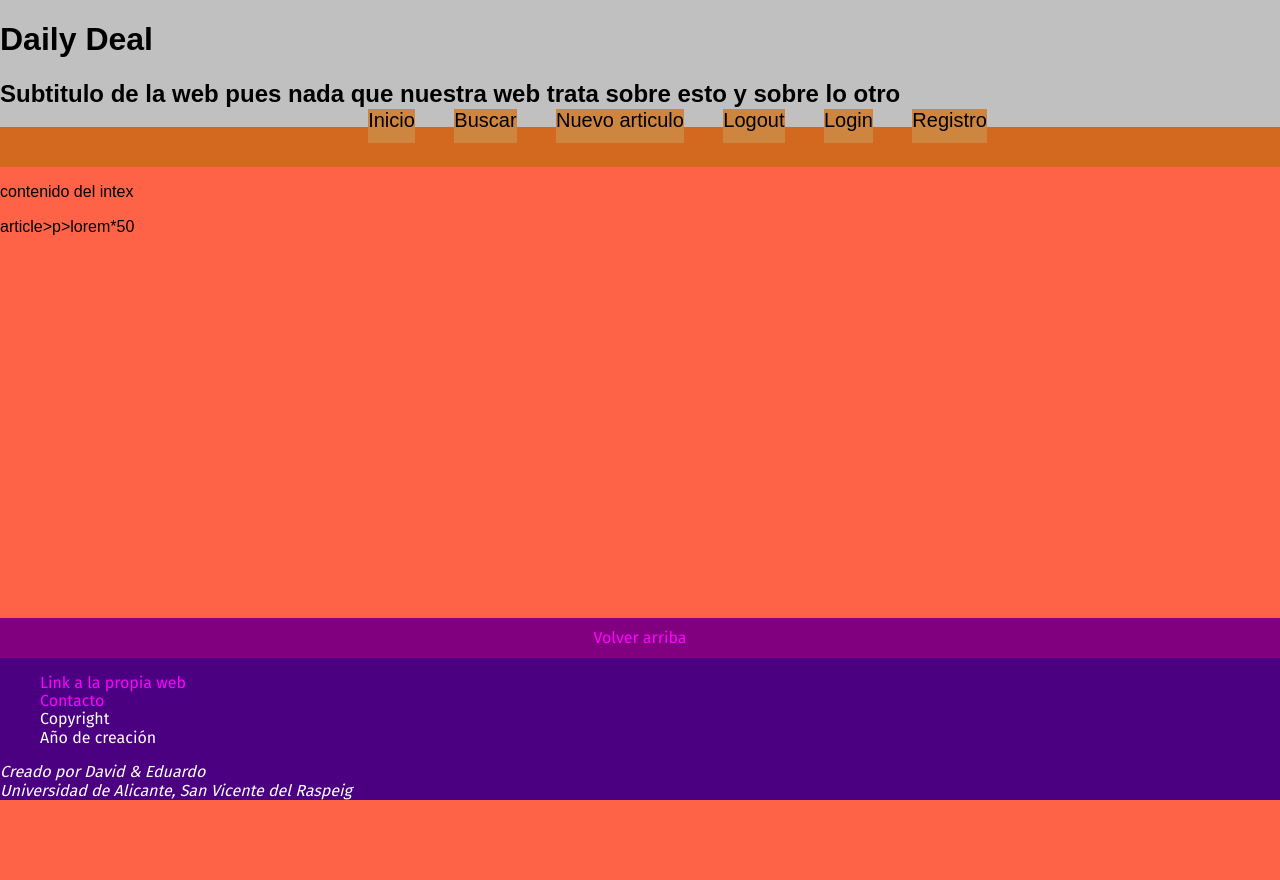
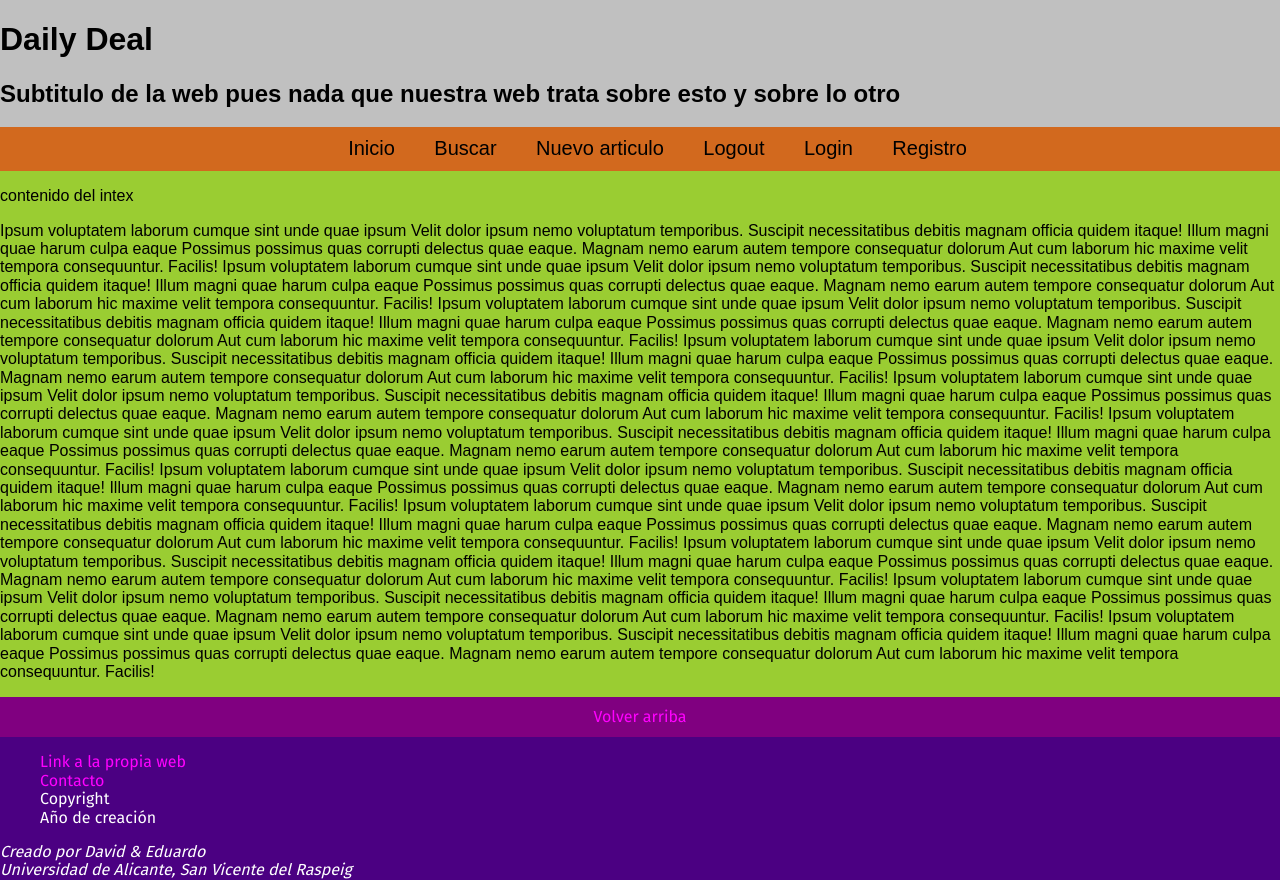
Before and after one commit to edugomez102/pcw_practicas, a PHP site: page / in a window 1280 px wide. Before the commit the page ends 800 px from the top, so only its background shows below. Run offline with PHP 8.4, Linux system fonts and the light colour scheme.

Commit message:
arreglado nav en 640+

```diff
--- a/css/main.css
+++ b/css/main.css
@@ -98,20 +98,20 @@ nav ul li a{
 }
 /* TODO Edu(06/02/2020): contenido ajustable */
 main{
-	background-color: tomato;
+	background-color: yellowgreen;
 	flex: 1;
 	/* align-self: center; */
 	justify-content: center;
-
-	/* flex-direction: column; */
 	/* margin-top:auto; */
 	/* margin-bottom: auto; */
 	/* display: flex; */
 	/* height: fit-content; */
 }
+main p{
+	justify-content: center;
+}
 
 footer{
-	/* 	TODO Edu(06/02/2020): fijar abajo */
 	/* font-family: 'Quicksand', sans-serif; */
 	font-family: 'Fira Sans', sans-serif;
 	background: indigo;
@@ -165,40 +165,34 @@ footer ul{
 	/* } */
 	/* TODO Edu(06/02/2020): No sé si esto tiene algo que ver con el flex */
 	/* TODO Edu(07/02/2020): poner iconos */
-	/* TODO Edu(07/02/2020): poner el texto alineado con el nav */
 	nav{
+		/* TODO Edu(07/02/2020): Pregunta si se puede usar */
+		all:unset;
+		/* position: static; */
 		font-family: sans-serif;
 		background: chocolate;
-		position: relative;
 		width: 100%;
-		height: 40px;
-		/* height: 0; */
-		padding: 0px;
-		top: 0px;
-		left: 0px;
-		text-align: left;
+		/* top: 0px; */
+		/* left: 0px; */
 	}
-	nav div {
-		height: 0;
-		width: 0;
-	}
+	nav div { all: unset; }
 	nav ul{
-		position: relative;
-		left: 0px;
+		all:unset;
+		/* position: static; */
 		width: 100%;
-		height: 0px;
+		display: inline-block;
 		list-style-type: none;
 		text-align: center;
-		top: -50px;
-		transform: translate(0, 0);
+		/* transform: translate(0, 0); */
 	}
 	nav ul li{
+		all: unset;
 		display: inline-block;
-		padding: 0px;
-		top: 6px;
+		list-style-type: none;
+		/* padding: 0px; */
 		margin-left: 35px;
-		position: relative;
-		background: peru;
+		/* position: relative; */
+		/* background: peru; */
 	}
 	nav ul li a{
 		text-decoration: none;
@@ -223,7 +217,6 @@ footer ul{
 		/* animar barra nav */
 		transform: scaleX(1);
 	}
-	/* TODO Edu(04/02/2020): mirar como hacer para que esté siempre abajo del todo  */
 }
 form input[type=email],
 form input[type=password],
--- a/index.html
+++ b/index.html
@@ -17,7 +17,7 @@
 				<h2>Subtitulo de la web pues nada que nuestra web trata sobre esto y sobre lo otro</h2>
 			</hgroup>
 		</header>
-		<!-- TODO (06/02/2020): nave dentoj -->
+		<!-- TODO (06/02/2020): nav en header?-->
 		<nav>
 			<input type="checkbox">
 			<div> </div>
@@ -32,14 +32,28 @@
 				<li><a href="registro.html">Registro</a></li>
 			</ul>
 		</nav>
-		<!-- TODO (04/02/2020): Preguntar si aquí usar un div o section o que -->
 		<main>
 			<article>
 				<p>
 				contenido del intex
 				</p>
 			</article>
-			article>p>lorem*50
+			<article>
+				<p>
+					Ipsum voluptatem laborum cumque sint unde quae ipsum Velit dolor ipsum nemo voluptatum temporibus. Suscipit necessitatibus debitis magnam officia quidem itaque! Illum magni quae harum culpa eaque Possimus possimus quas corrupti delectus quae eaque. Magnam nemo earum autem tempore consequatur dolorum Aut cum laborum hic maxime velit tempora consequuntur. Facilis!
+					Ipsum voluptatem laborum cumque sint unde quae ipsum Velit dolor ipsum nemo voluptatum temporibus. Suscipit necessitatibus debitis magnam officia quidem itaque! Illum magni quae harum culpa eaque Possimus possimus quas corrupti delectus quae eaque. Magnam nemo earum autem tempore consequatur dolorum Aut cum laborum hic maxime velit tempora consequuntur. Facilis!
+					Ipsum voluptatem laborum cumque sint unde quae ipsum Velit dolor ipsum nemo voluptatum temporibus. Suscipit necessitatibus debitis magnam officia quidem itaque! Illum magni quae harum culpa eaque Possimus possimus quas corrupti delectus quae eaque. Magnam nemo earum autem tempore consequatur dolorum Aut cum laborum hic maxime velit tempora consequuntur. Facilis!
+					Ipsum voluptatem laborum cumque sint unde quae ipsum Velit dolor ipsum nemo voluptatum temporibus. Suscipit necessitatibus debitis magnam officia quidem itaque! Illum magni quae harum culpa eaque Possimus possimus quas corrupti delectus quae eaque. Magnam nemo earum autem tempore consequatur dolorum Aut cum laborum hic maxime velit tempora consequuntur. Facilis!
+					Ipsum voluptatem laborum cumque sint unde quae ipsum Velit dolor ipsum nemo voluptatum temporibus. Suscipit necessitatibus debitis magnam officia quidem itaque! Illum magni quae harum culpa eaque Possimus possimus quas corrupti delectus quae eaque. Magnam nemo earum autem tempore consequatur dolorum Aut cum laborum hic maxime velit tempora consequuntur. Facilis!
+					Ipsum voluptatem laborum cumque sint unde quae ipsum Velit dolor ipsum nemo voluptatum temporibus. Suscipit necessitatibus debitis magnam officia quidem itaque! Illum magni quae harum culpa eaque Possimus possimus quas corrupti delectus quae eaque. Magnam nemo earum autem tempore consequatur dolorum Aut cum laborum hic maxime velit tempora consequuntur. Facilis!
+					Ipsum voluptatem laborum cumque sint unde quae ipsum Velit dolor ipsum nemo voluptatum temporibus. Suscipit necessitatibus debitis magnam officia quidem itaque! Illum magni quae harum culpa eaque Possimus possimus quas corrupti delectus quae eaque. Magnam nemo earum autem tempore consequatur dolorum Aut cum laborum hic maxime velit tempora consequuntur. Facilis!
+					Ipsum voluptatem laborum cumque sint unde quae ipsum Velit dolor ipsum nemo voluptatum temporibus. Suscipit necessitatibus debitis magnam officia quidem itaque! Illum magni quae harum culpa eaque Possimus possimus quas corrupti delectus quae eaque. Magnam nemo earum autem tempore consequatur dolorum Aut cum laborum hic maxime velit tempora consequuntur. Facilis!
+					Ipsum voluptatem laborum cumque sint unde quae ipsum Velit dolor ipsum nemo voluptatum temporibus. Suscipit necessitatibus debitis magnam officia quidem itaque! Illum magni quae harum culpa eaque Possimus possimus quas corrupti delectus quae eaque. Magnam nemo earum autem tempore consequatur dolorum Aut cum laborum hic maxime velit tempora consequuntur. Facilis!
+					Ipsum voluptatem laborum cumque sint unde quae ipsum Velit dolor ipsum nemo voluptatum temporibus. Suscipit necessitatibus debitis magnam officia quidem itaque! Illum magni quae harum culpa eaque Possimus possimus quas corrupti delectus quae eaque. Magnam nemo earum autem tempore consequatur dolorum Aut cum laborum hic maxime velit tempora consequuntur. Facilis!
+					Ipsum voluptatem laborum cumque sint unde quae ipsum Velit dolor ipsum nemo voluptatum temporibus. Suscipit necessitatibus debitis magnam officia quidem itaque! Illum magni quae harum culpa eaque Possimus possimus quas corrupti delectus quae eaque. Magnam nemo earum autem tempore consequatur dolorum Aut cum laborum hic maxime velit tempora consequuntur. Facilis!
+				</p>
+			</article>
+
 		</main>
 		<!-- <div id="contenido"> -->
 		<!-- 	<p> -->
```
